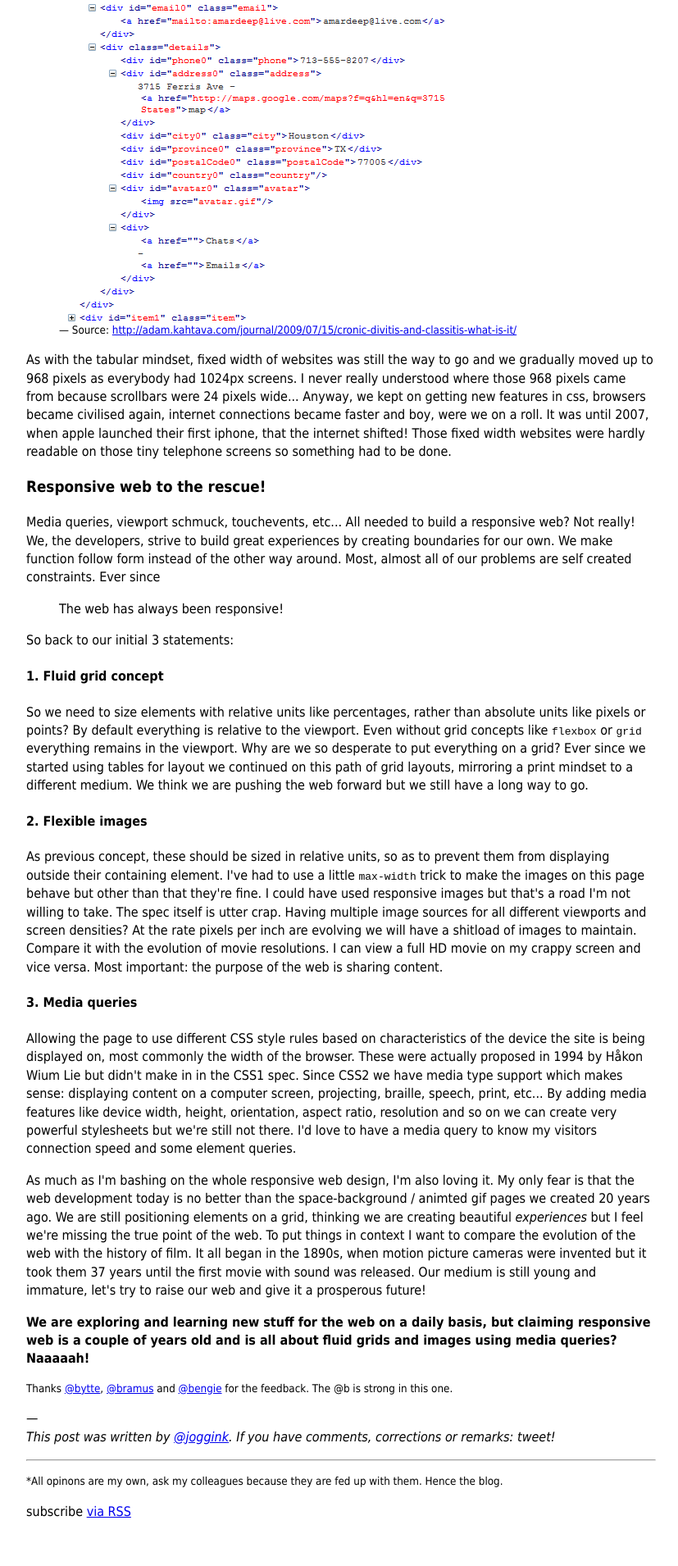
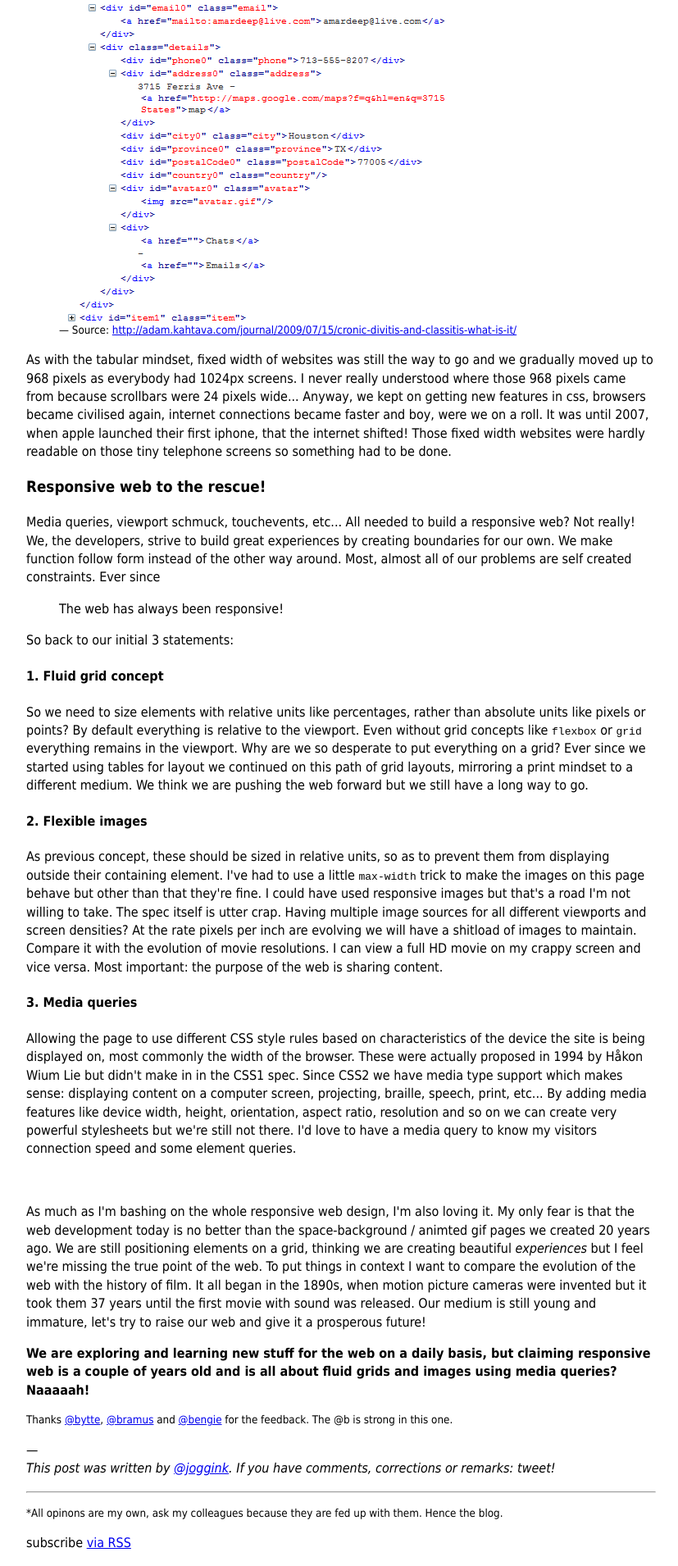
Before and after one commit to joggink/joggink.github.io, a Jekyll site: the page built from _posts/2016-06-23-responsive-web.md, in a window 1280 px wide. Shown: the part 2194-4104 px from the top of the page at 82% size, without its empty margins (224-1051 px from the left). Built offline with Jekyll 4.4.1, drawn with Linux system fonts in a browser that asks for light colours; before the commit the page ends 4065 px from its top, so only the background shows below that.

Commit message:
adding some whitespace

```diff
--- a/_posts/2016-06-23-responsive-web.md
+++ b/_posts/2016-06-23-responsive-web.md
@@ -76,6 +76,8 @@ disqus: false
 <h4>3. Media queries</h4>
 <p>Allowing the page to use different CSS style rules based on characteristics of the device the site is being displayed on, most commonly the width of the browser. These were actually proposed in 1994 by Håkon Wium Lie but didn't make in in the CSS1 spec. Since CSS2 we have media type support which makes sense: displaying content on a computer screen, projecting, braille, speech, print, etc...  By adding media features like device width, height, orientation, aspect ratio, resolution and so on we can create very powerful stylesheets but we're still not there. I'd love to have a media query to know my visitors connection speed and some element queries.</p>
 
+<p><br /></p>
+
 <p>As much as I'm bashing on the whole responsive web design, I'm also loving it. My only fear is that the web development today is no better than the space-background / animted gif pages we created 20 years ago. We are still positioning elements on a grid, thinking we are creating beautiful <em>experiences</em> but I feel we're missing the true point of the web. To put things in context I want to compare the evolution of the web with the history of film. It all began in the 1890s, when motion picture cameras were invented but it took them 37 years until the first movie with sound was released. Our medium is still young and immature, let's try to raise our web and give it a prosperous future!</p>
 
 <p><strong>We are exploring and learning new stuff for the web on a daily basis, but claiming responsive web is a couple of years old and is all about fluid grids and images using media queries? Naaaaah!</strong></p>
```
